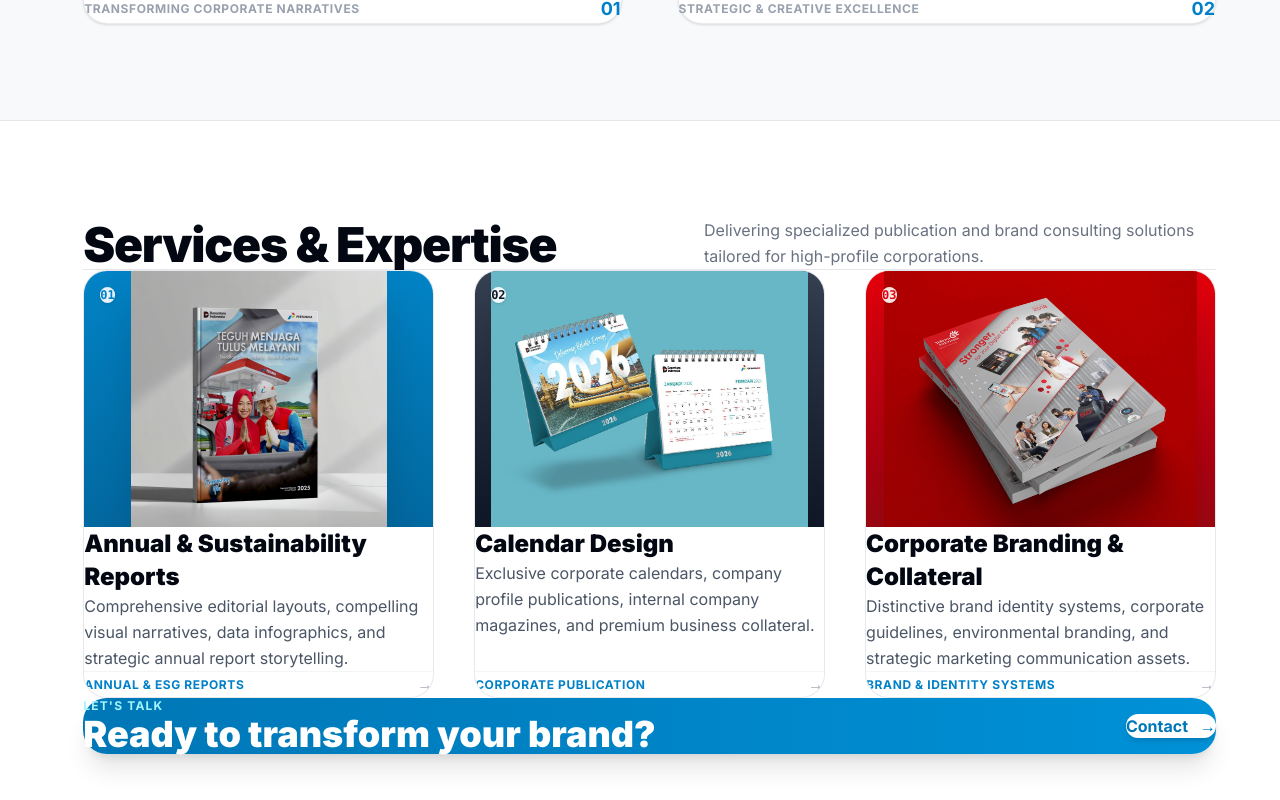
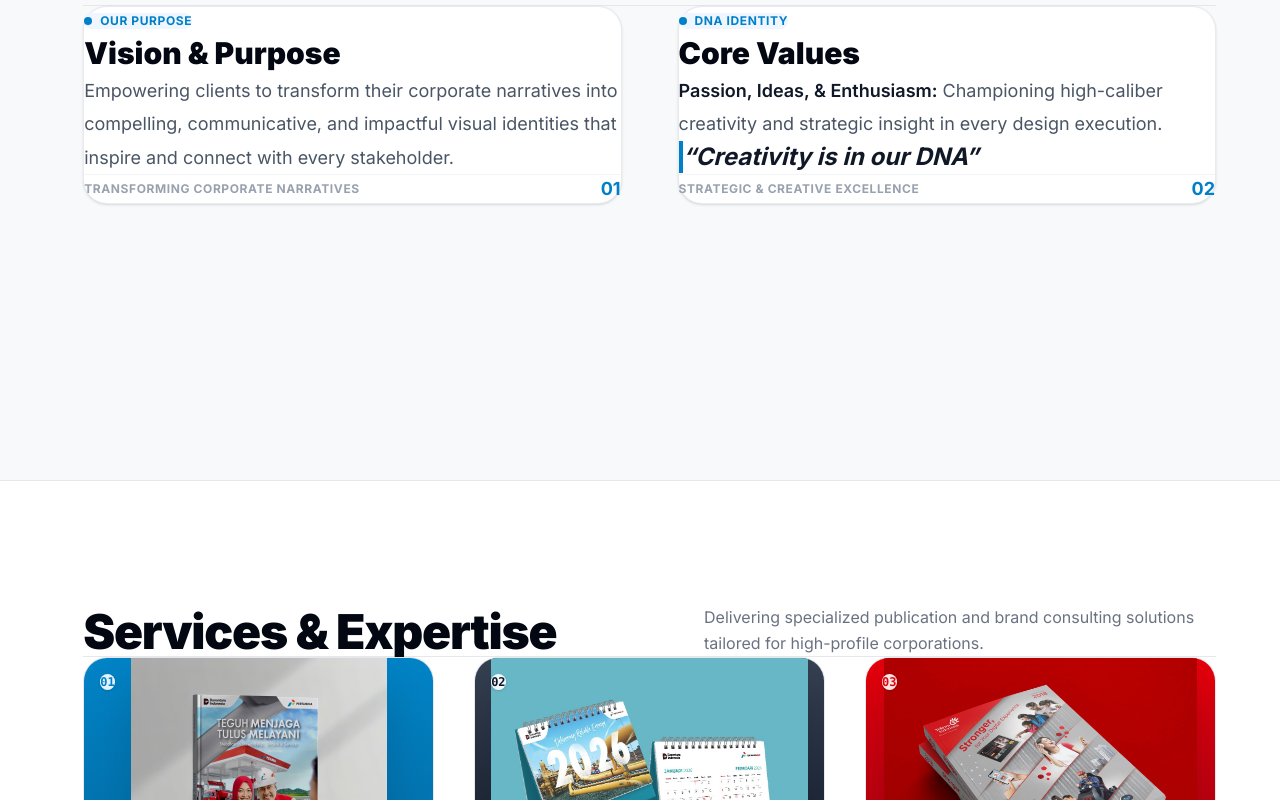
Before and after one commit to SamJinWoo99/DNA-Company-Profile, a Next.js app: page /about in a window 1280 px wide. Shown: the part 1120-1920 px from the top of the page. Built offline with nearby package versions, Linux system fonts and the light colour scheme.

Commit message:
Convert Vision and Services sections into 2 distinct full-screen slides with generous distance between them

```diff
--- a/app/components/AboutHeroMeta.tsx
+++ b/app/components/AboutHeroMeta.tsx
@@ -181,13 +181,13 @@ export default function AboutHeroMeta() {
         </section>
 
         {/* ----------------------------------------------------------------------- */}
-        {/* VISI & MISI (Sejajar Kiri dengan Hero, Jarak Kanan Pas & Estetik)       */}
+        {/* VISI & MISI (Slide 2: Full Screen Mandiri / Jauh dari Services)         */}
         {/* ----------------------------------------------------------------------- */}
         <section
-          className="w-full bg-[#f8f9fa] border-t border-gray-200"
+          className="w-full min-h-screen bg-[#f8f9fa] border-t border-gray-200 flex flex-col justify-center"
           style={{
-            paddingTop: "clamp(6rem, 10vh, 8.5rem)",
-            paddingBottom: "clamp(6rem, 10vh, 8.5rem)",
+            paddingTop: "clamp(6rem, 12vh, 10rem)",
+            paddingBottom: "clamp(6rem, 12vh, 10rem)",
             paddingLeft: "clamp(2.5rem, 6.5vw, 6.5rem)",
             paddingRight: "clamp(2.5rem, 5vw, 4.5rem)",
           }}
@@ -263,13 +263,13 @@ export default function AboutHeroMeta() {
         </section>
 
         {/* ----------------------------------------------------------------------- */}
-        {/* SERVICES & EXPERTISE (Sejajar Kiri dengan Hero, Jarak Kanan Pas & Estetik) */}
+        {/* SERVICES & EXPERTISE (Slide 3: Full Screen Mandiri di Bawahnya)         */}
         {/* ----------------------------------------------------------------------- */}
         <section
-          className="w-full bg-white border-t border-gray-200"
+          className="w-full min-h-screen bg-white border-t border-gray-200 flex flex-col justify-center"
           style={{
-            paddingTop: "clamp(6rem, 10vh, 8.5rem)",
-            paddingBottom: "clamp(7rem, 12vh, 10rem)",
+            paddingTop: "clamp(6rem, 12vh, 10rem)",
+            paddingBottom: "clamp(7rem, 14vh, 12rem)",
             paddingLeft: "clamp(2.5rem, 6.5vw, 6.5rem)",
             paddingRight: "clamp(2.5rem, 5vw, 4.5rem)",
           }}
```
